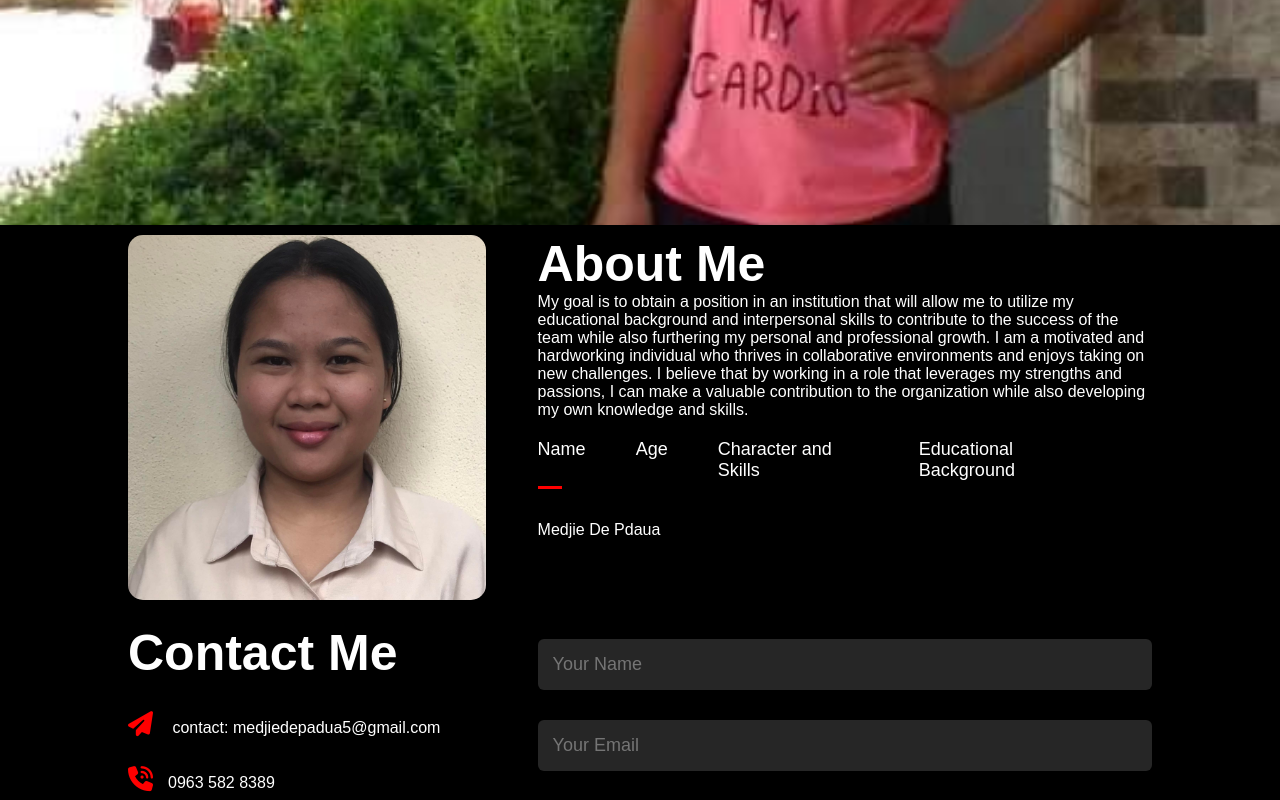
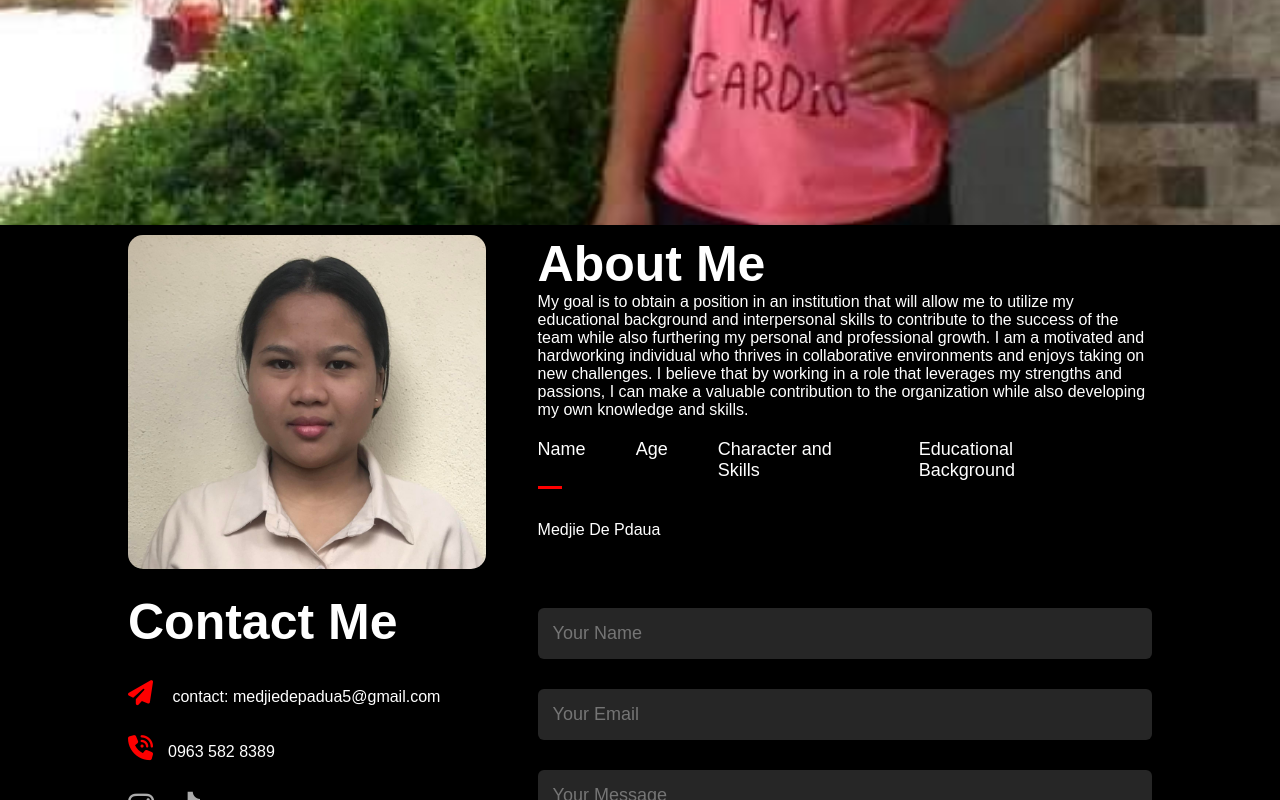
Before and after one commit to depads/depadsweb, a plain HTML site: page index.html in a window 1280 px wide. Shown: the part 575-1375 px from the top of the page. Drawn offline with Linux system fonts and the light colour scheme.

Commit message:
Update index.html

```diff
--- a/index.html
+++ b/index.html
@@ -38,7 +38,7 @@
         <div class="container">
             <div class="row">
                 <div class="about-col-1">
-                    <img src="images/idim.jpg">
+                    <img src="images/idme.jpg">
                 </div>
                 <div class="about-col-2">
                     <h1 class="sub-title">About Me</h1>
```
